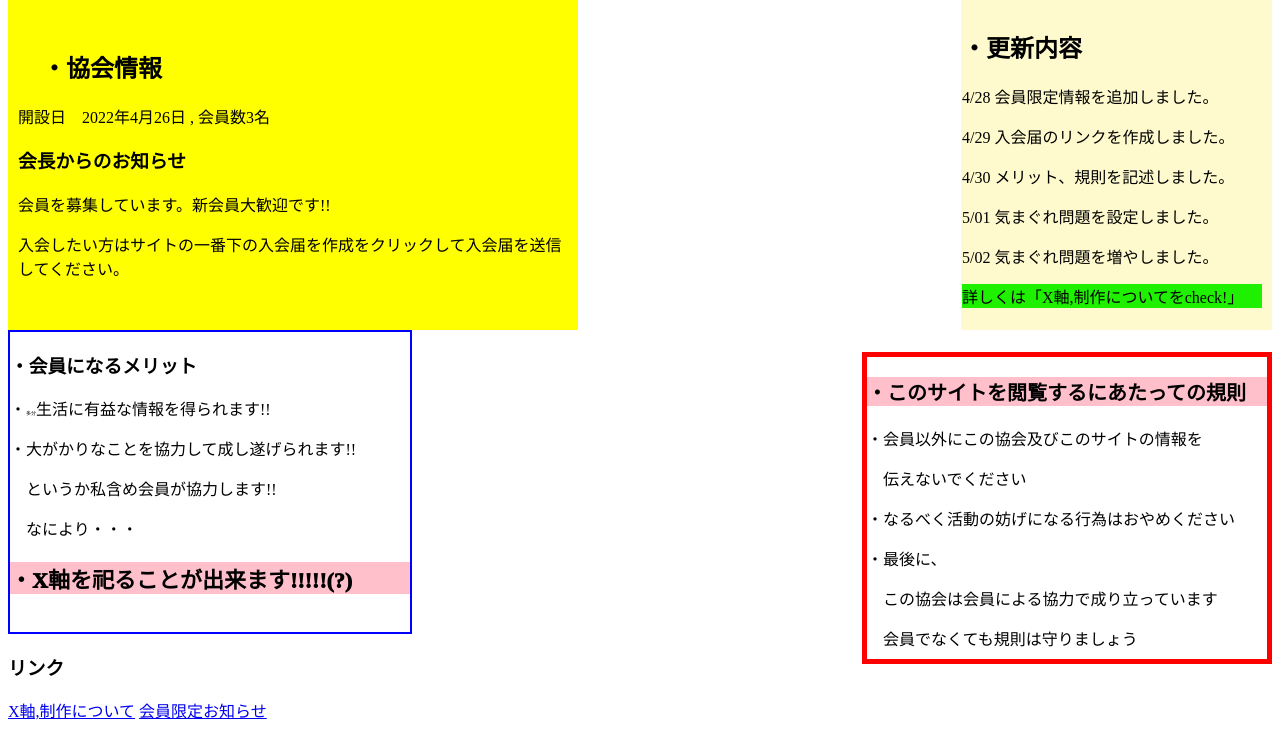
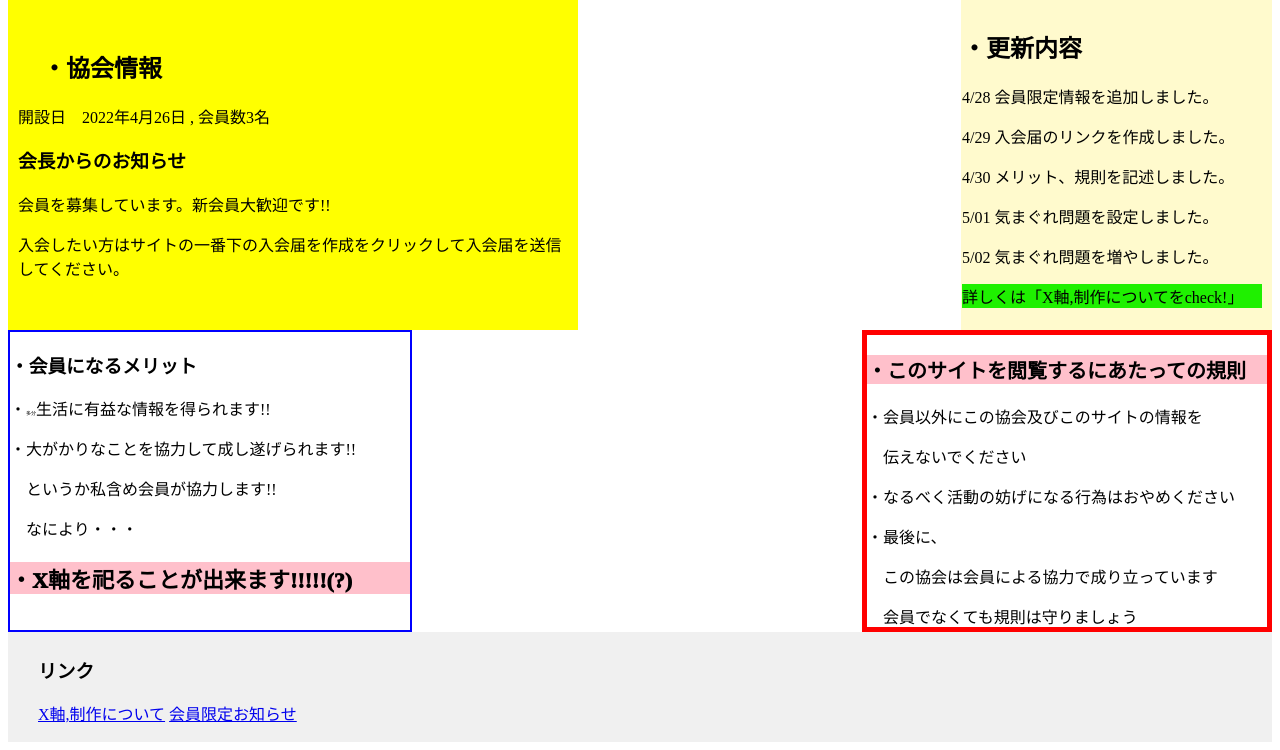
Before and after one commit to x202041/a, a PHP site: page / in a window 1280 px wide. Shown: the part 420-1170 px from the top of the page. Before the commit the page ends 1140 px from the top, so only its background shows below. Run offline with PHP 8.4, Linux system fonts and the light colour scheme.

Commit message:
Update stylesheet.css

```diff
--- a/stylesheet.css
+++ b/stylesheet.css
@@ -17,9 +17,6 @@
   height:175px;
   padding:1px 20px;
   background-color:#FFC0CB;
-}
-.link{
-  float:left;
 }
 .sol{
   padding:1px 1px 1px 10px;
@@ -47,7 +44,7 @@
 }
 .merit{
   width:400px;
-  height:300px;
+  height:298px;
   border:2px solid blue;
 }
 .merit span{
@@ -59,10 +56,9 @@
   font-size:22px;
 }
 .terms{
-  margin:22px 0px 0px 0px;
   float:right;
   width:400px;
-  height:302px;
+  height:292px;
   border:5px solid red;
 }
 .terxt{
@@ -72,3 +68,8 @@
 .check{
   background-color:#1FF000;
 }
+.link{
+  background-color:#F0F0F0;
+  height:100px;
+  padding:5px 30px;
+}
```
